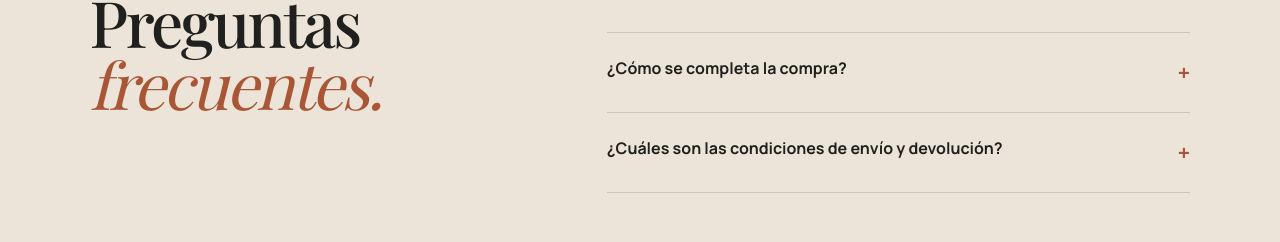
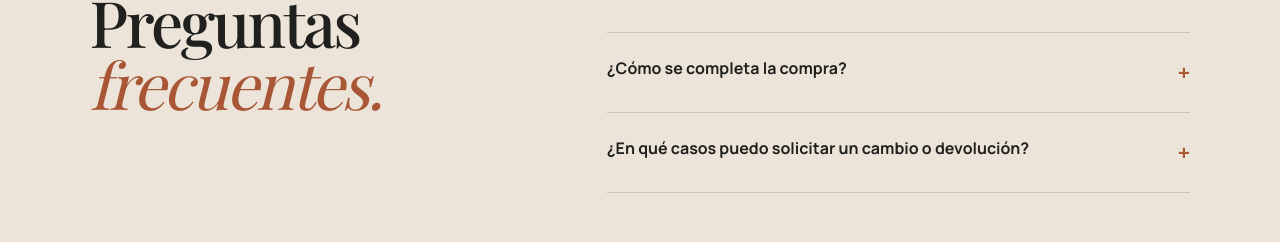
Before and after one commit to carlosarturo636/buzo-termico-store, a Next.js app: page / in a window 1280 px wide. Shown: the part 6129-6371 px from the top of the page. Built offline with nearby package versions, Linux system fonts and the light colour scheme; a web font is replaced by a local one.

Commit message:
chore: update returns faq

```diff
--- a/components/FAQ.tsx
+++ b/components/FAQ.tsx
@@ -1,7 +1,7 @@
 const faqs = [
   ["¿Qué colores están contemplados?", "La presentación inicial contempla negro y gris. La disponibilidad real se confirmará desde Shopify."],
   ["¿Cómo se completa la compra?", "Al elegir una variante disponible, continuarás al checkout seguro de Shopify."],
-  ["¿Cuáles son las condiciones de envío y devolución?", "Estas políticas todavía no han sido definidas. Se publicarán de forma clara antes de habilitar la compra."],
+  ["¿En qué casos puedo solicitar un cambio o devolución?", "Puedes solicitar la revisión de un cambio o devolución en los siguientes casos: 1. Pedido incompleto: solicitaste más de una unidad y recibiste una cantidad menor. 2. Producto roto: el producto llegó roto o dañado, ya sea por problemas de embalaje o por el manejo durante el transporte. 3. Producto equivocado: recibiste un producto o color diferente al que solicitaste. Estas novedades deben reportarse dentro de los 3 días calendario siguientes a la entrega del pedido, indicando el número de pedido y adjuntando fotografías o evidencia de lo ocurrido. Este plazo corresponde al proceso de reporte de novedades de entrega y no limita la garantía legal ni los demás derechos que correspondan al consumidor."],
 ];
 
 export function FAQ() {
```
